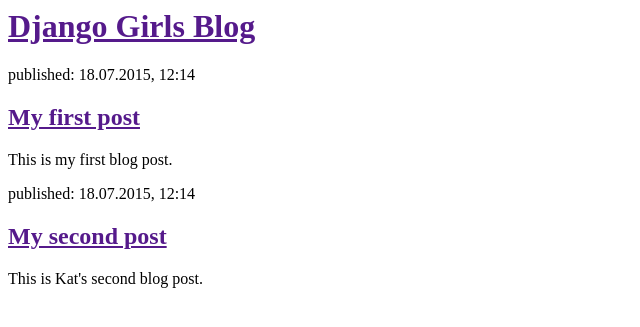
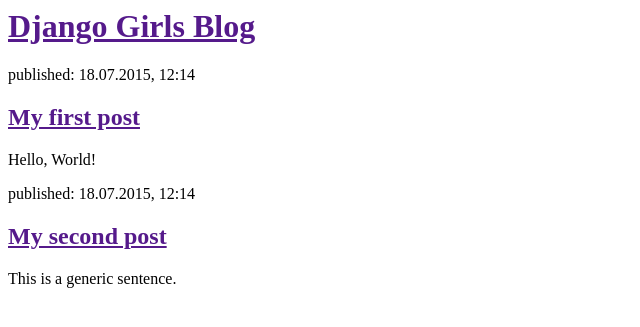
Before and after one commit to kmatsumori/Django-Girls, a Django app: page / in a window 1280 px wide. Shown: the top 327 px of the page, without its empty margins (0-640 px from the left). Run offline with Django 3.2, Linux system fonts and the light colour scheme.

Commit message:
adding templates

```diff
--- a/blog/templates/blog/post_list.html
+++ b/blog/templates/blog/post_list.html
@@ -10,13 +10,13 @@
         <div>
             <p>published: 18.07.2015, 12:14</p>
             <h2><a href="">My first post</a></h2>
-            <p>This is my first blog post.</p>
+            <p>Hello, World!</p>
         </div>
 
         <div>
             <p>published: 18.07.2015, 12:14</p>
             <h2><a href="">My second post</a></h2>
-            <p>This is Kat's second blog post.</p>
+            <p>This is a generic sentence.</p>
         </div>
     </body>
 </html>
```
